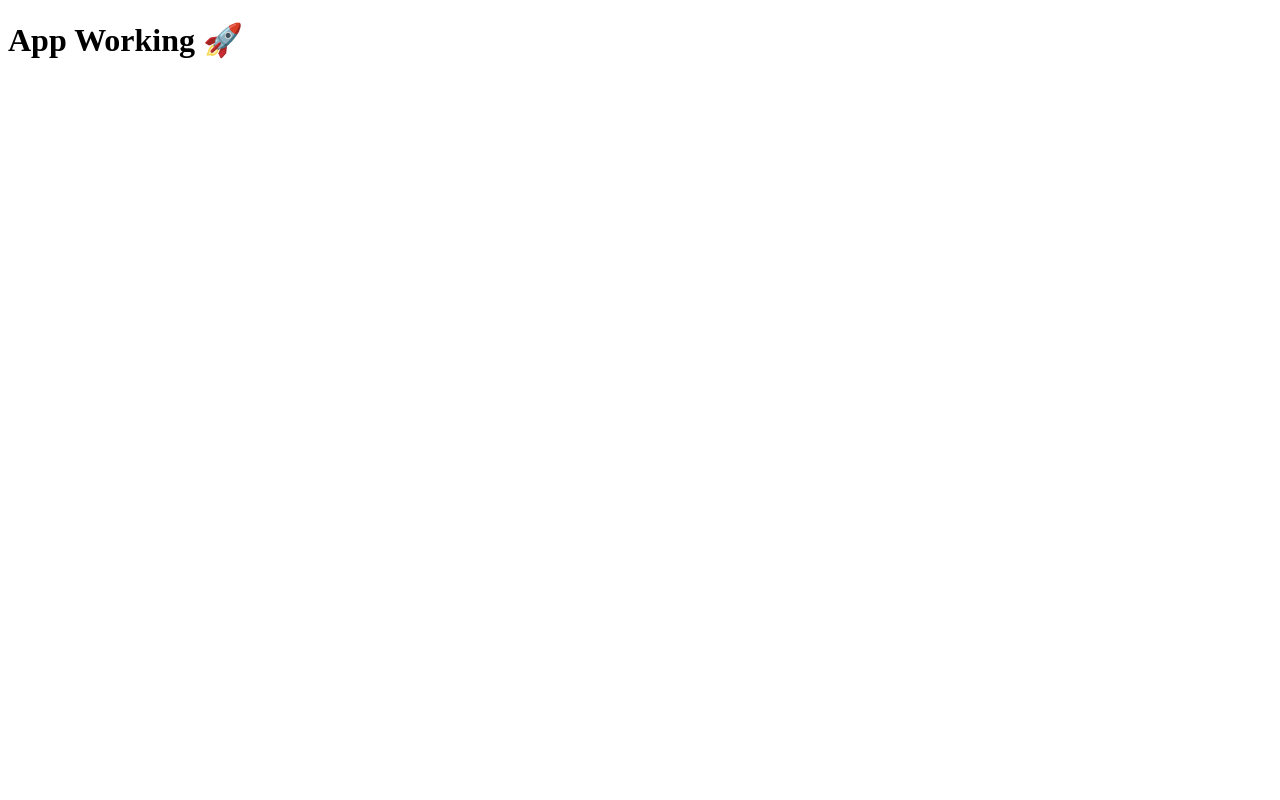
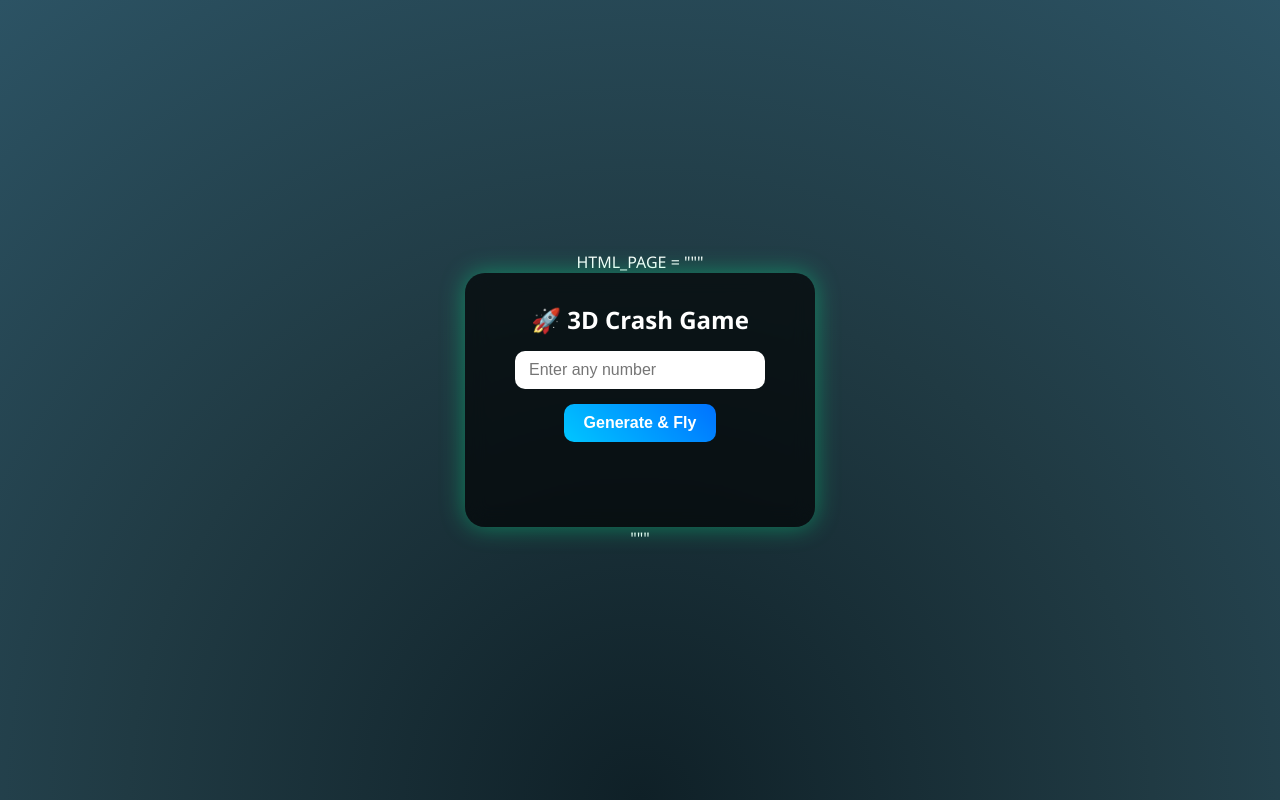
Before and after one commit to deepakkds237/crash-game-2-, a plain HTML site: page index.html in a window 1280 px wide. Drawn offline with Linux system fonts and the light colour scheme.

Commit message:
Update index.html

```diff
--- a/index.html
+++ b/index.html
@@ -1,9 +1,147 @@
+
+
+HTML_PAGE = """
 <!DOCTYPE html>
 <html>
 <head>
-  <title>My App</title>
+    <title>Crash Multiplier 3D Game</title>
+    <style>
+        * { box-sizing: border-box; margin:0; padding:0; }
+
+        body {
+            height: 100vh;
+            overflow: hidden;
+            font-family: 'Segoe UI', sans-serif;
+            background: radial-gradient(circle at bottom, #0f2027, #203a43, #2c5364);
+            color: white;
+            display:flex;
+            justify-content:center;
+            align-items:center;
+            flex-direction:column;
+        }
+
+        .sky {
+            position: absolute;
+            width: 100%;
+            height: 100%;
+            pointer-events:none;
+        }
+
+        .plane {
+            position: absolute;
+            font-size: 100px;   /* Bigger Plane */
+            top: 50%;
+            left: -150px;
+            transform: rotateY(20deg);
+        }
+
+        .panel {
+            position: relative;
+            background: rgba(0,0,0,0.65);
+            padding: 30px 50px;
+            border-radius: 20px;
+            text-align: center;
+            backdrop-filter: blur(10px);
+            box-shadow: 0 0 25px rgba(0,255,150,0.4);
+            z-index:2;
+        }
+
+        h2{
+            margin-bottom:15px;
+        }
+
+        input {
+            padding: 10px 14px;
+            border-radius: 10px;
+            border: none;
+            margin-bottom: 15px;
+            width: 250px;
+            font-size:16px;
+        }
+
+        button {
+            padding: 10px 20px;
+            border-radius: 10px;
+            border: none;
+            background: linear-gradient(45deg,#00c6ff,#0072ff);
+            color: white;
+            font-weight: bold;
+            cursor: pointer;
+            font-size:16px;
+        }
+
+        #multiplier {
+            margin-top: 15px;
+            font-size: 36px;
+            font-weight: bold;
+            color: #00ff99;
+            text-shadow: 0 0 15px #00ff99;
+            min-height:40px;
+        }
+
+        @keyframes fly {
+            from { left: -150px; }
+            to { left: 110%; }
+        }
+
+        @keyframes crash {
+            0% { transform: rotate(0deg); }
+            50% { transform: rotate(90deg); }
+            100% { transform: translateY(400px) rotate(180deg); opacity:0; }
+        }
+    </style>
 </head>
 <body>
-  <h1>App Working 🚀</h1>
+
+<div class="sky">
+    <div id="plane" class="plane">✈️</div>
+</div>
+
+<div class="panel">
+    <h2>🚀 3D Crash Game</h2>
+    <input type="text" id="number" placeholder="Enter any number" required>
+    <br>
+    <button onclick="startGame()">Generate & Fly</button>
+    <div id="multiplier"></div>
+</div>
+
+<script>
+function startGame() {
+    let number = document.getElementById("number").value;
+    let plane = document.getElementById("plane");
+    let multiplierText = document.getElementById("multiplier");
+
+    if(number.trim() === ""){
+        alert("Please enter a number first!");
+        return;
+    }
+
+    plane.style.animation = "none";
+    plane.style.left = "-150px";
+    plane.style.top = "50%";
+    plane.style.opacity = "1";
+
+    fetch("/crash", {
+        method: "POST",
+        headers: { "Content-Type": "application/json" },
+        body: JSON.stringify({ number: number })
+    })
+    .then(response => response.json())
+    .then(data => {
+        let multiplier = data.multiplier;
+        multiplierText.innerText = multiplier + "x";
+
+        let duration = multiplier * 2;
+
+        plane.style.animation = `fly ${duration}s linear forwards`;
+
+        setTimeout(() => {
+            plane.style.animation = `crash 1.5s ease-in forwards`;
+        }, duration * 1000);
+    });
+}
+</script>
+
 </body>
 </html>
+"""
```
